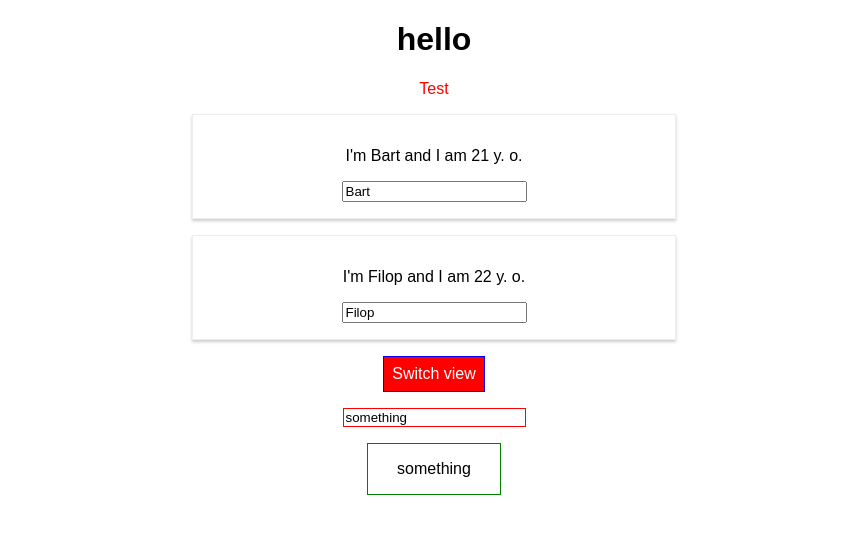
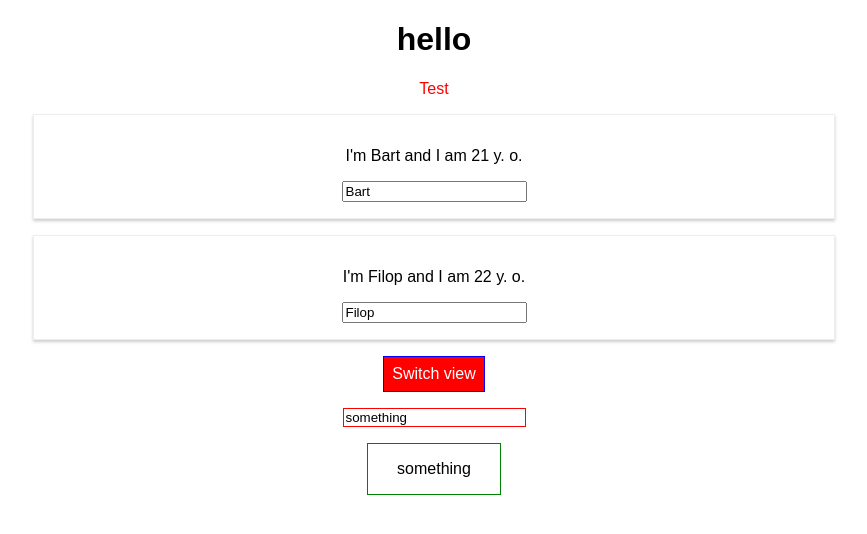
Before and after one commit to BartoszGamza/react-playground, a React (Create React App) app: page / in a window 1280 px wide. Shown: the top 534 px of the page, without its empty margins (206-1073 px from the left). Built offline with nearby package versions, Linux system fonts and the light colour scheme.

Commit message:
adding scoped styles

```diff
--- a/src/Person/Person.js
+++ b/src/Person/Person.js
@@ -1,16 +1,9 @@
 import React from 'react'
-import Radium from 'radium'
 import './Person.css'
 
 const person = (props) => {
-  const style = {
-    '@media (min-width: 500px)': {
-      width: '450px'
-    }
-  }
-
   return (
-    <div className="Person" style={style}>
+    <div className="Person">
       <p onClick={props.click}>I'm {props.name} and I am {props.age} y. o.</p>
       <p>{props.children}</p>
       <input type="text" onChange={props.input} value={props.name}/>
@@ -18,4 +11,4 @@ const person = (props) => {
   )
 }
 
-export default Radium(person)
+export default person
```
